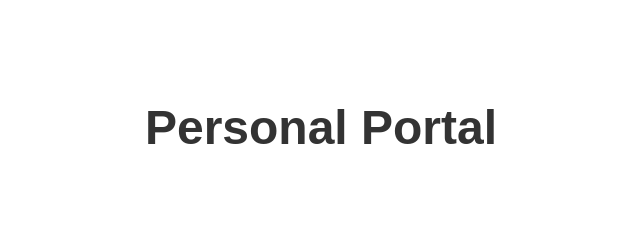
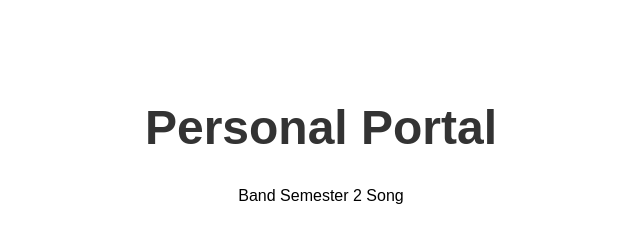
Before and after one commit to Noah2o1/Chem-Cal-Hub, a plain HTML site: page Personal/Personalhub.html in a window 1280 px wide. Shown: the whole page, without its empty margins (319-959 px from the left). Drawn offline with Linux system fonts and the light colour scheme.

Commit message:
person update

```diff
--- a/Personal/Personalhub.html
+++ b/Personal/Personalhub.html
@@ -18,5 +18,8 @@
 </head>
 <body>
     <h1>Personal Portal</h1>
+    <t1>Band</t1>
+    <p1>Semester 2 Song</p1>
+
 </body>
 </html>
```
